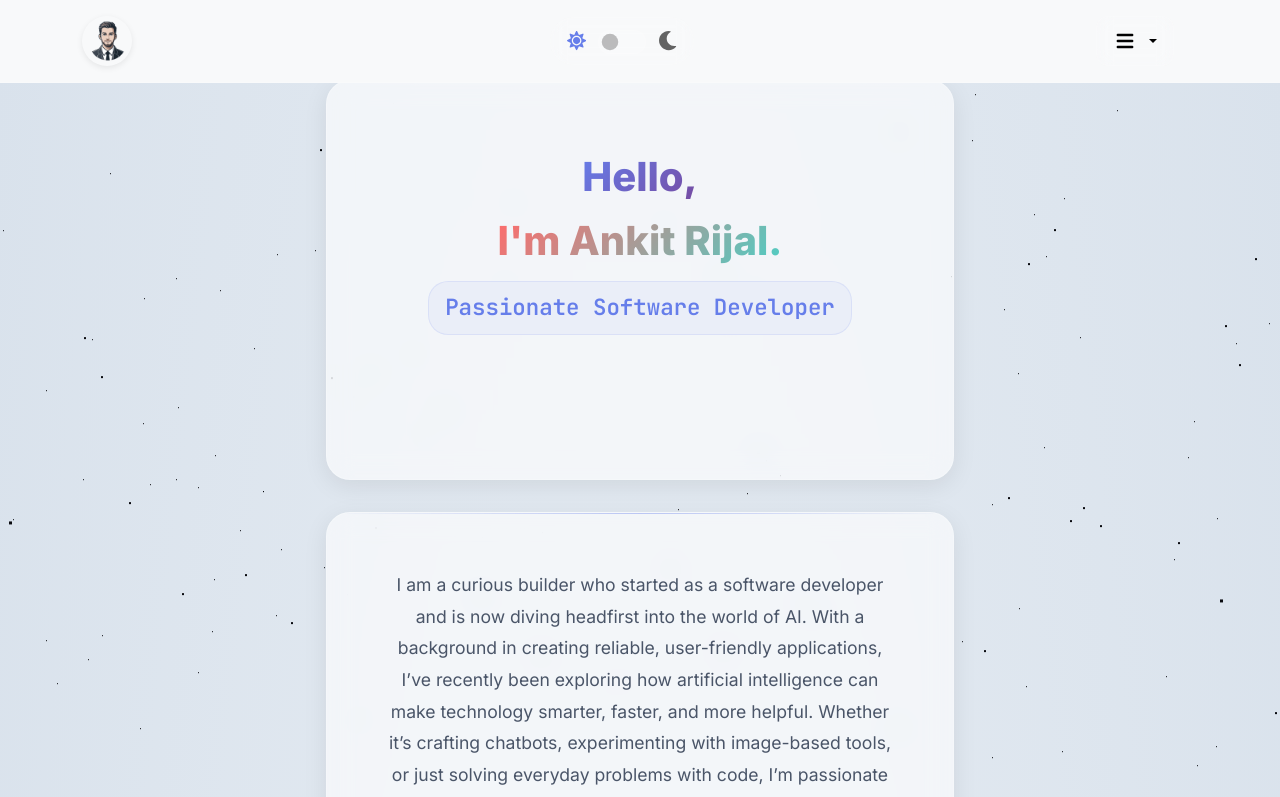
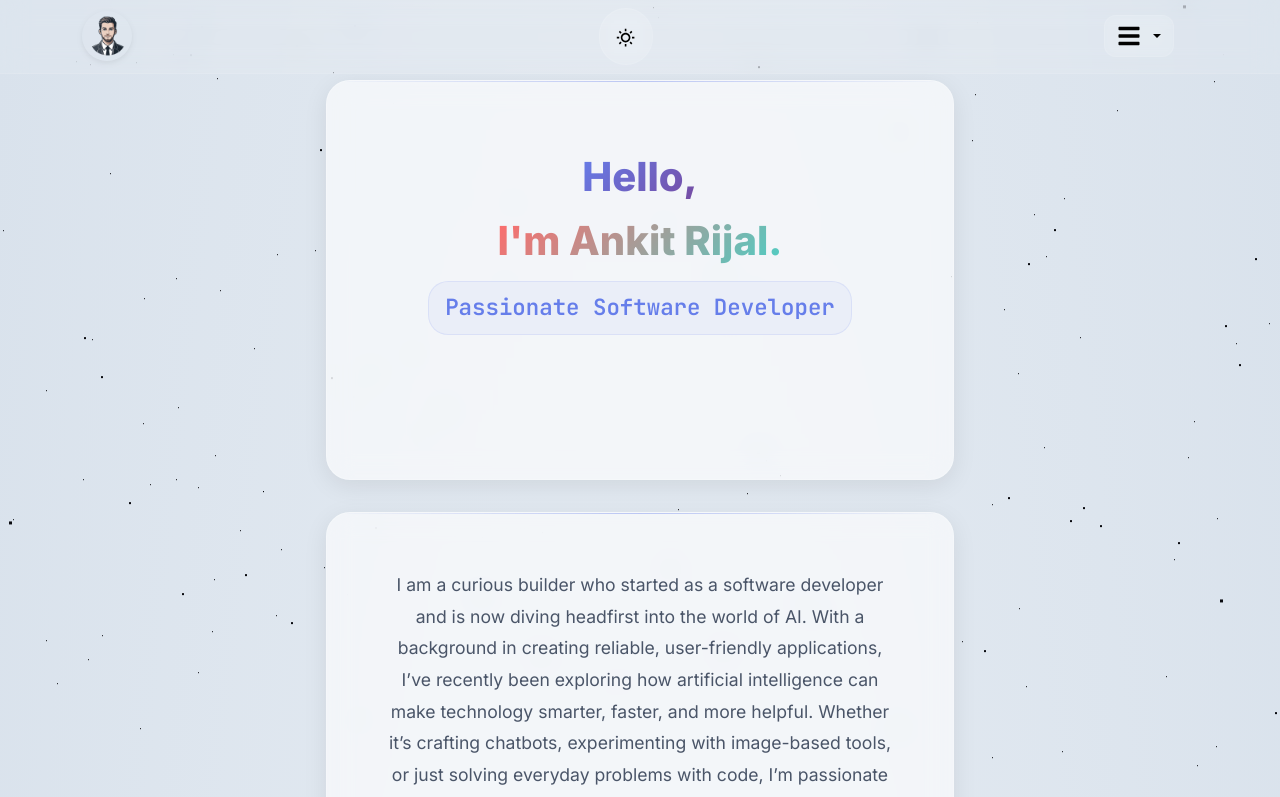
Before and after one commit to ankitrijal2054/portfolio_website, a React (Create React App) app: page / in a window 1280 px wide. Shown: the top 797 px of the page. Built offline with nearby package versions, Linux system fonts and the light colour scheme.

Commit message:
Updated Education Updated nav bar to be more modern.

```diff
--- a/src/components/Education.js
+++ b/src/components/Education.js
@@ -59,9 +59,9 @@ function Education() {
                     Master's in Artificial Intelligence
                   </motion.h3>
                   <p className="college-details">
-                    University of the Cumberlands | August 2024 – September 2025
+                    University of the Cumberlands | August 2024 – August 2025
                   </p>
-                  <div className="education-status current">Current</div>
+                  <div className="education-status completed">Completed</div>
                 </div>
               </motion.div>
 
--- a/src/components/NavBar.js
+++ b/src/components/NavBar.js
@@ -1,9 +1,9 @@
 import React, { useContext, useEffect, useState } from "react";
-import { Navbar, Container, Row, Col, Form, Dropdown } from "react-bootstrap";
+import { Navbar, Container, Row, Col, Dropdown } from "react-bootstrap";
 import { motion } from "framer-motion";
 import { ThemeContext } from "../App";
-import { FaSun, FaMoon } from "react-icons/fa";
-import { HiMenu } from "react-icons/hi";
+import { FaBars } from "react-icons/fa";
+import { RiSunLine, RiMoonLine } from "react-icons/ri";
 import logo from "../image/logo.png";
 import "../styles/NavBar.css";
 
@@ -15,6 +15,7 @@ function NavBar() {
         window.matchMedia("(prefers-color-scheme: dark)").matches)
   );
   const [scrolled, setScrolled] = useState(false);
+  const [menuOpen, setMenuOpen] = useState(false);
 
   useEffect(() => {
     const handleScroll = () => {
@@ -46,10 +47,6 @@ function NavBar() {
     document.getElementById(sectionId).scrollIntoView({ behavior: "smooth" });
   };
 
-  const navbarTheme = isDarkMode
-    ? { bg: "dark", variant: "dark" }
-    : { bg: "light", variant: "light" };
-
   return (
     <motion.div
       className={`navbar-wrapper ${scrolled ? 'scrolled' : ''}`}
@@ -57,7 +54,7 @@ function NavBar() {
       animate={{ y: 0 }}
       transition={{ duration: 0.8, ease: "easeOut" }}
     >
-      <Navbar bg={navbarTheme.bg} variant={navbarTheme.variant} expand="lg" className="modern-navbar">
+      <Navbar expand="lg" className="modern-navbar">
         <Container>
           <Row className="w-100 align-items-center justify-content-between">
             <Col xs="auto">
@@ -86,21 +83,23 @@ function NavBar() {
                 className="theme-toggle-container"
                 whileHover={{ scale: 1.05 }}
               >
-                <FaSun className={`theme-icon ${!isDarkMode ? 'active' : ''}`} />
-                <Form.Check
-                  type="switch"
-                  id="theme-switch"
-                  label=""
-                  checked={isDarkMode}
-                  onChange={toggleTheme}
-                  className="theme-toggle"
-                />
-                <FaMoon className={`theme-icon ${isDarkMode ? 'active' : ''}`} />
+                <button
+                  onClick={toggleTheme}
+                  className="theme-toggle-btn"
+                  aria-label="Toggle theme"
+                >
+                  {isDarkMode ? <RiMoonLine /> : <RiSunLine />}
+                </button>
               </motion.div>
             </Col>
 
             <Col xs="auto" className="d-flex justify-content-end">
-              <Dropdown>
+              <div
+                className="dropdown-wrapper"
+                onMouseEnter={() => setMenuOpen(true)}
+                onMouseLeave={() => setMenuOpen(false)}
+              >
+                <Dropdown show={menuOpen} onToggle={() => {}}>
                   <motion.div
                     whileHover={{ scale: 1.05 }}
                     whileTap={{ scale: 0.95 }}
@@ -112,7 +111,7 @@ function NavBar() {
                         isDarkMode ? "dark" : "light"
                       }`}
                     >
-                    <HiMenu className="menu-icon" size={24} />
+                      <FaBars className="menu-icon" size={24} />
                     </Dropdown.Toggle>
                   </motion.div>
 
@@ -145,6 +144,7 @@ function NavBar() {
                   ))}
                 </Dropdown.Menu>
               </Dropdown>
+              </div>
             </Col>
           </Row>
         </Container>
--- a/src/styles/NavBar.css
+++ b/src/styles/NavBar.css
@@ -6,25 +6,23 @@
   left: 0;
   right: 0;
   z-index: 1030;
+  background: rgba(255, 255, 255, 0.1);
+  backdrop-filter: blur(12px);
+  -webkit-backdrop-filter: blur(12px);
+  border-bottom: 1px solid rgba(255, 255, 255, 0.1);
   transition: background 0.2s ease, box-shadow 0.2s ease;
 }
 
 .navbar-wrapper.scrolled {
-  backdrop-filter: blur(12px);
-  -webkit-backdrop-filter: blur(12px);
   box-shadow: 0 2px 12px rgba(0, 0, 0, 0.08);
 }
 
 .modern-navbar {
-  background: rgba(255, 255, 255, 0.1);
-  backdrop-filter: blur(12px);
-  -webkit-backdrop-filter: blur(12px);
-  border-bottom: 1px solid rgba(255, 255, 255, 0.1);
-  padding: 1rem 0;
+  padding: 0.5rem 0;
   transition: background 0.2s ease;
 }
 
-.dark-theme .modern-navbar {
+.dark-theme .navbar-wrapper {
   background: rgba(0, 0, 0, 0.1);
   border-bottom: 1px solid rgba(255, 255, 255, 0.05);
 }
@@ -43,7 +41,7 @@
   display: flex;
   align-items: center;
   gap: 0.75rem;
-  padding: 0.5rem 1rem;
+  padding: 0.25rem 0.5rem;
   background: rgba(255, 255, 255, 0.08);
   backdrop-filter: blur(8px);
   -webkit-backdrop-filter: blur(8px);
@@ -57,33 +55,24 @@
   border: 1px solid rgba(255, 255, 255, 0.05);
 }
 
-.theme-icon {
+.theme-toggle-btn {
+  background: none;
+  border: none;
+  color: inherit;
   font-size: 1.2rem;
-  opacity: 0.6;
-  color: inherit;
-  transition: opacity 0.2s ease, color 0.2s ease;
+  padding: 0.5rem;
+  border-radius: 50%;
+  transition: background 0.2s ease, transform 0.2s ease;
+  cursor: pointer;
 }
 
-.theme-icon.active {
-  opacity: 1;
-  color: #667eea;
+.theme-toggle-btn:hover {
+  background: rgba(255, 255, 255, 0.1);
+  transform: scale(1.1);
 }
 
-.dark-theme .theme-icon.active {
-  color: #a78bfa;
-}
-
-.theme-toggle .form-check-input {
-  background-color: rgba(255, 255, 255, 0.15);
-  border: 1px solid rgba(255, 255, 255, 0.1);
-  width: 3rem;
-  height: 1.5rem;
-  transition: background-color 0.2s ease;
-}
-
-.theme-toggle .form-check-input:checked {
-  background-color: #667eea;
-  border-color: #667eea;
+.dark-theme .theme-toggle-btn:hover {
+  background: rgba(255, 255, 255, 0.05);
 }
 
 .modern-dropdown-toggle {
@@ -91,7 +80,7 @@
   backdrop-filter: blur(8px);
   border: 1px solid rgba(255, 255, 255, 0.1);
   border-radius: 12px;
-  padding: 0.75rem 1rem;
+  padding: 0.5rem 0.75rem;
   display: flex;
   align-items: center;
   gap: 0.5rem;
@@ -111,36 +100,103 @@
   box-shadow: 0 4px 12px rgba(0, 0, 0, 0.1);
 }
 
-.menu-icon {
-  transition: transform 0.2s ease;
+.dropdown-wrapper {
+  position: relative;
+  display: inline-block;
+}
+
+.dropdown-wrapper .dropdown-menu {
+  position: absolute !important;
+  top: 100% !important;
+  right: 0 !important;
+  left: auto !important;
+  z-index: 1050 !important;
+  margin: 0 !important;
+  transform: none !important;
+  min-width: auto !important;
+  max-width: none !important;
 }
 
 .modern-dropdown-menu {
   border-radius: 16px;
   box-shadow: 0 6px 30px rgba(0, 0, 0, 0.12);
   backdrop-filter: blur(12px);
-  padding: 0.5rem;
-  margin-top: 0.5rem;
+  padding: 0.25rem;
+  margin-top: 0.5rem !important;
   min-width: 200px;
+  position: absolute;
+  top: 100%;
+  right: 0;
+  z-index: 1050;
+  max-height: 80vh;
+  overflow-y: auto;
+  overflow-x: hidden;
+  opacity: 0;
+  transform: translateY(-10px);
+  transition: opacity 0.2s ease, transform 0.2s ease;
+  border: none;
+  display: block !important;
+  visibility: visible !important;
+}
+
+.dropdown-wrapper:hover .modern-dropdown-menu,
+.modern-dropdown-menu.show {
+  opacity: 1;
+  transform: translateY(0);
+}
+
+.dropdown-wrapper:hover .modern-dropdown-menu,
+.modern-dropdown-menu.show {
+  opacity: 1;
+  transform: translateY(0);
 }
 
 .dropdown-menu-light {
   background: rgba(255, 255, 255, 0.95);
   border: 1px solid rgba(255, 255, 255, 0.2);
+  background: rgba(255, 255, 255, 0.95);
+  -webkit-backdrop-filter: blur(12px);
+  backdrop-filter: blur(12px);
 }
 
 .dropdown-menu-dark {
   background: rgba(30, 30, 30, 0.95);
   border: 1px solid rgba(255, 255, 255, 0.1);
+  background: rgba(30, 30, 30, 0.95);
+  -webkit-backdrop-filter: blur(12px);
+  backdrop-filter: blur(12px);
 }
 
 .modern-dropdown-item {
   border-radius: 8px;
-  padding: 0.75rem 1rem;
-  margin: 0.25rem 0;
+  padding: 0.5rem 0.75rem;
+  margin: 0.125rem 0;
   transition: background 0.2s ease, transform 0.2s ease;
   font-weight: 500;
-  font-size: 0.95rem;
+  font-size: 0.9rem;
+  line-height: 1.4;
+  white-space: nowrap;
+  text-align: left;
+  width: 100%;
+  border: none;
+  background: none;
+  cursor: pointer;
+  display: block;
+}
+
+.modern-dropdown-item:hover {
+  background: linear-gradient(135deg, #667eea, #764ba2);
+  color: white;
+  transform: translateX(2px);
+}
+
+.modern-dropdown-item:focus {
+  outline: 2px solid #667eea;
+  outline-offset: -2px;
+}
+
+.modern-dropdown-item:active {
+  transform: translateX(1px);
 }
 
 .modern-dropdown-item:hover {
@@ -149,44 +205,111 @@
   transform: translateX(4px);
 }
 
-.dropdown-menu-dark .modern-dropdown-item {
-  color: #e9ecef;
+.dropdown-menu-dark .modern-dropdown-menu::-webkit-scrollbar-thumb {
+  background: rgba(255, 255, 255, 0.2);
 }
 
-.dropdown-menu-light .modern-dropdown-item {
-  color: #495057;
+.dropdown-menu-dark .modern-dropdown-menu::-webkit-scrollbar-thumb:hover {
+  background: rgba(255, 255, 255, 0.4);
+}
+
+.modern-dropdown-menu::-webkit-scrollbar {
+  width: 6px;
+}
+
+.modern-dropdown-menu::-webkit-scrollbar-track {
+  background: transparent;
+}
+
+.modern-dropdown-menu::-webkit-scrollbar-thumb {
+  background: rgba(255, 255, 255, 0.3);
+  border-radius: 3px;
+}
+
+.modern-dropdown-menu::-webkit-scrollbar-thumb:hover {
+  background: rgba(255, 255, 255, 0.5);
+}
+
+/* Desktop - Large screens */
+@media (min-width: 1200px) {
+  .modern-dropdown-menu {
+    right: 0;
+    min-width: 220px;
+    max-width: 300px;
+  }
+}
+
+/* Desktop - Medium screens */
+@media (min-width: 992px) and (max-width: 1199px) {
+  .modern-dropdown-menu {
+    right: -10px;
+    min-width: 200px;
+    max-width: 280px;
+  }
+}
+
+/* Tablet/Laptop */
+@media (min-width: 769px) and (max-width: 991px) {
+  .modern-dropdown-menu {
+    right: -20px;
+    min-width: 200px;
+    max-width: 260px;
+  }
 }
 
 /* Mobile */
 @media (max-width: 768px) {
   .modern-navbar {
-    padding: 0.75rem 0;
+    padding: 0.5rem 0;
   }
 
   .theme-toggle-container {
-    padding: 0.4rem 0.8rem;
+    padding: 0.25rem 0.5rem;
     gap: 0.5rem;
   }
 
-  .theme-icon {
+  .theme-toggle-btn {
     font-size: 1rem;
+    padding: 0.4rem;
   }
 
   .modern-dropdown-toggle {
-    padding: 0.6rem 0.8rem;
+    padding: 0.5rem 0.75rem;
   }
 
   .menu-icon {
     font-size: 1.2rem;
   }
+
+  .modern-dropdown-menu {
+    right: -30px;
+    left: auto;
+    min-width: 180px;
+    max-width: 90vw;
+    max-height: calc(100vh - 80px);
+    padding: 0.25rem;
+  }
+
+  .modern-dropdown-item {
+    padding: 0.4rem 0.6rem;
+    font-size: 0.85rem;
+  }
 }
 
 @media (max-width: 576px) {
   .theme-toggle-container {
-    padding: 0.3rem 0.6rem;
+    padding: 0.2rem 0.4rem;
   }
 
   .modern-dropdown-menu {
-    min-width: 180px;
+    right: -20px;
+    min-width: 160px;
+    max-width: 85vw;
+    max-height: calc(100vh - 70px);
+  }
+
+  .modern-dropdown-item {
+    padding: 0.35rem 0.5rem;
+    font-size: 0.8rem;
   }
 }
```
Lines whose indentation alone changed are shown as unchanged.
